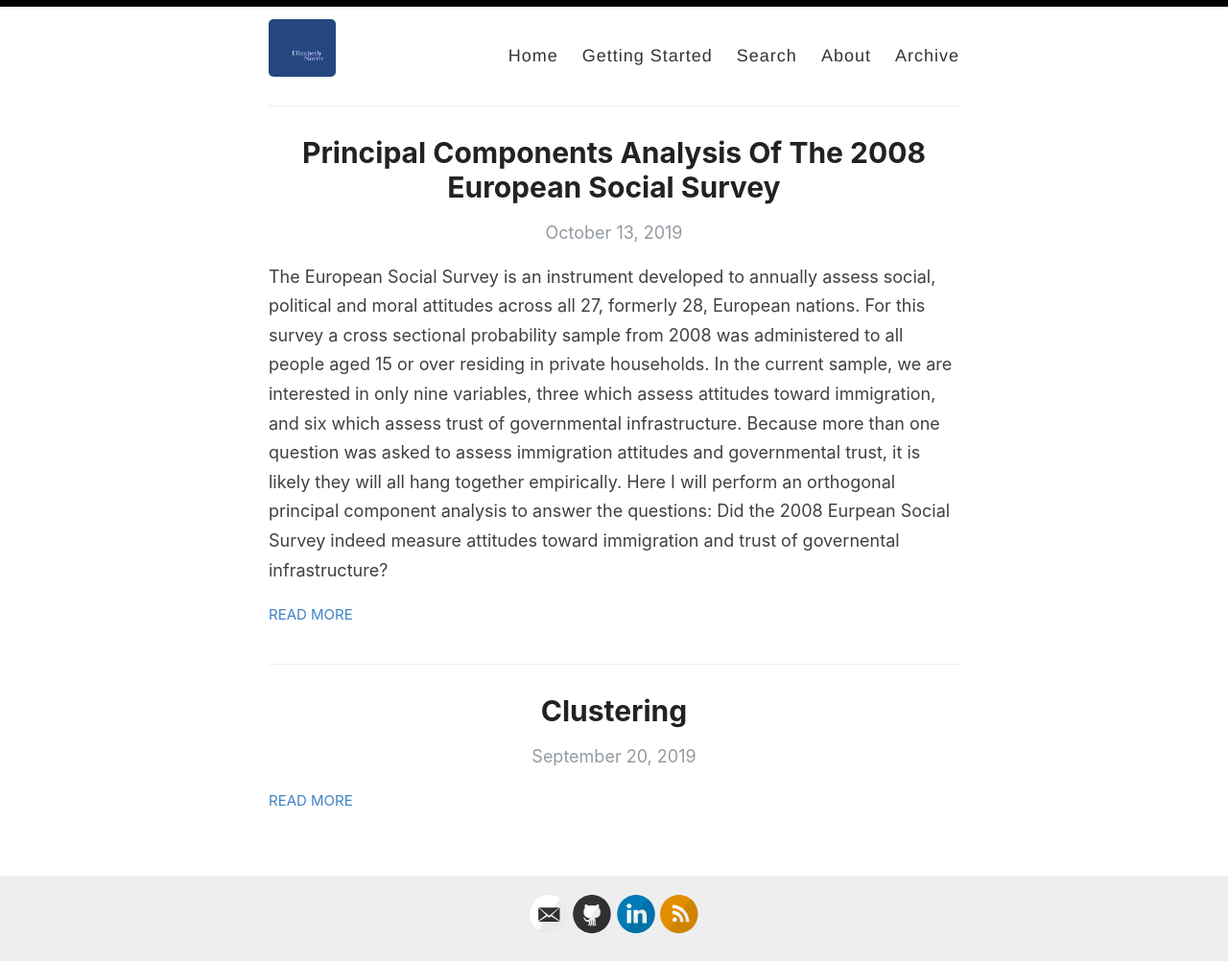
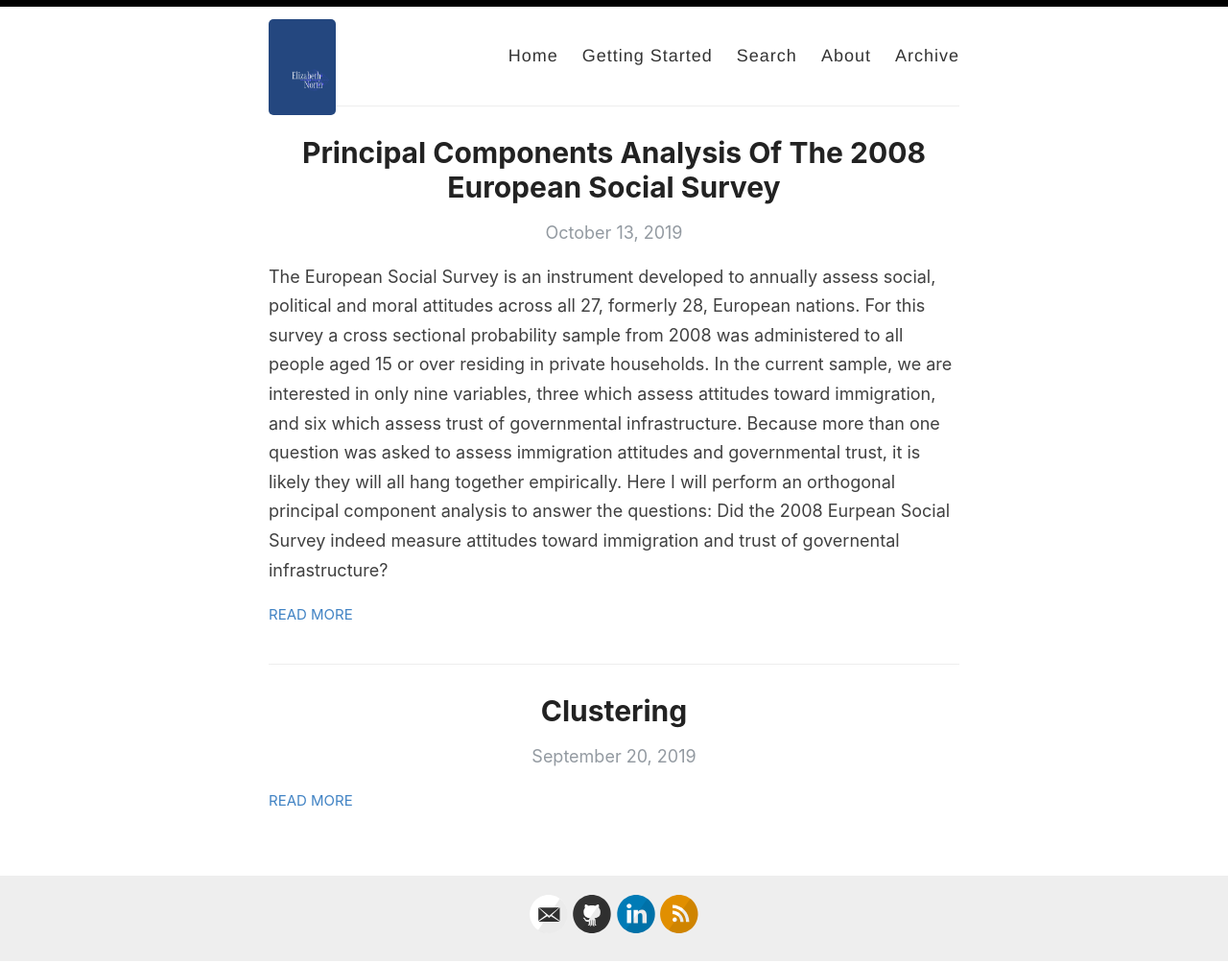
Before and after one commit to northelizabeth/northelizabeth.github.io, a Jekyll site: the page built from index.html, in a window 1280 px wide. Shown: the whole page at 96% size. Built offline with Jekyll 4.4.1, drawn with Linux system fonts in a browser that asks for light colours; the list of posts is cut into pages by our own code.

Commit message:
Update default.html

```diff
--- a/_layouts/default.html
+++ b/_layouts/default.html
@@ -20,7 +20,7 @@
       <div class="wrapper-masthead">
         <div class="container">
           <header class="masthead clearfix">
-            <a href="{{ site.baseurl }}/" class="site-avatar"><img src="{{ site.baseurl }}{{ site.avatar }}" width="100" height="60" alt="{{ site.title }}" /></a>
+            <a href="{{ site.baseurl }}/" class="site-avatar"><img src="{{ site.baseurl }}{{ site.avatar }}" width="200" height="100" alt="{{ site.title }}" /></a>
 
             <div class="site-info">
               <h1 class="site-name"><a href="{{ site.baseurl }}/">{{ site.name }}</a></h1>
```
